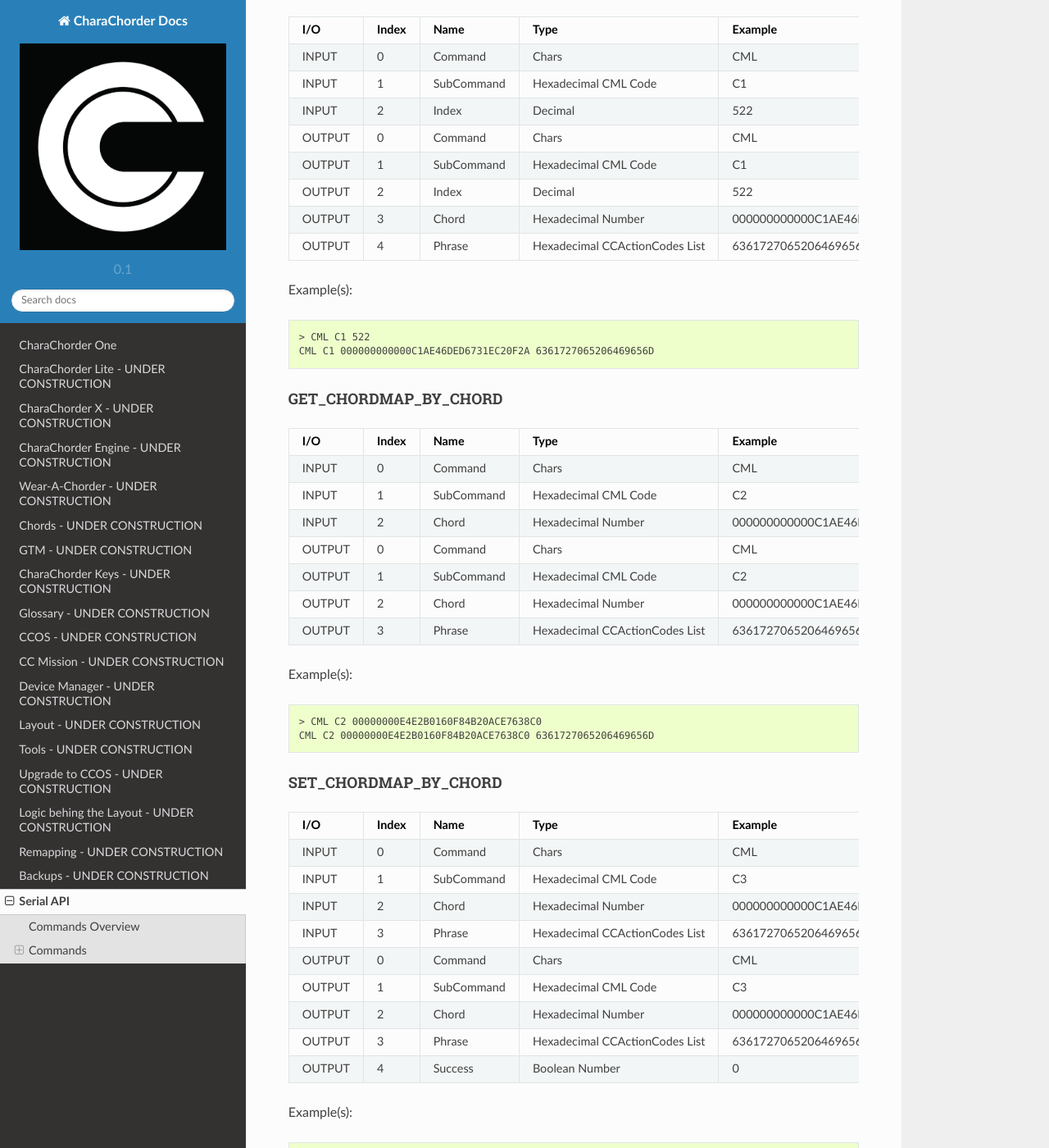
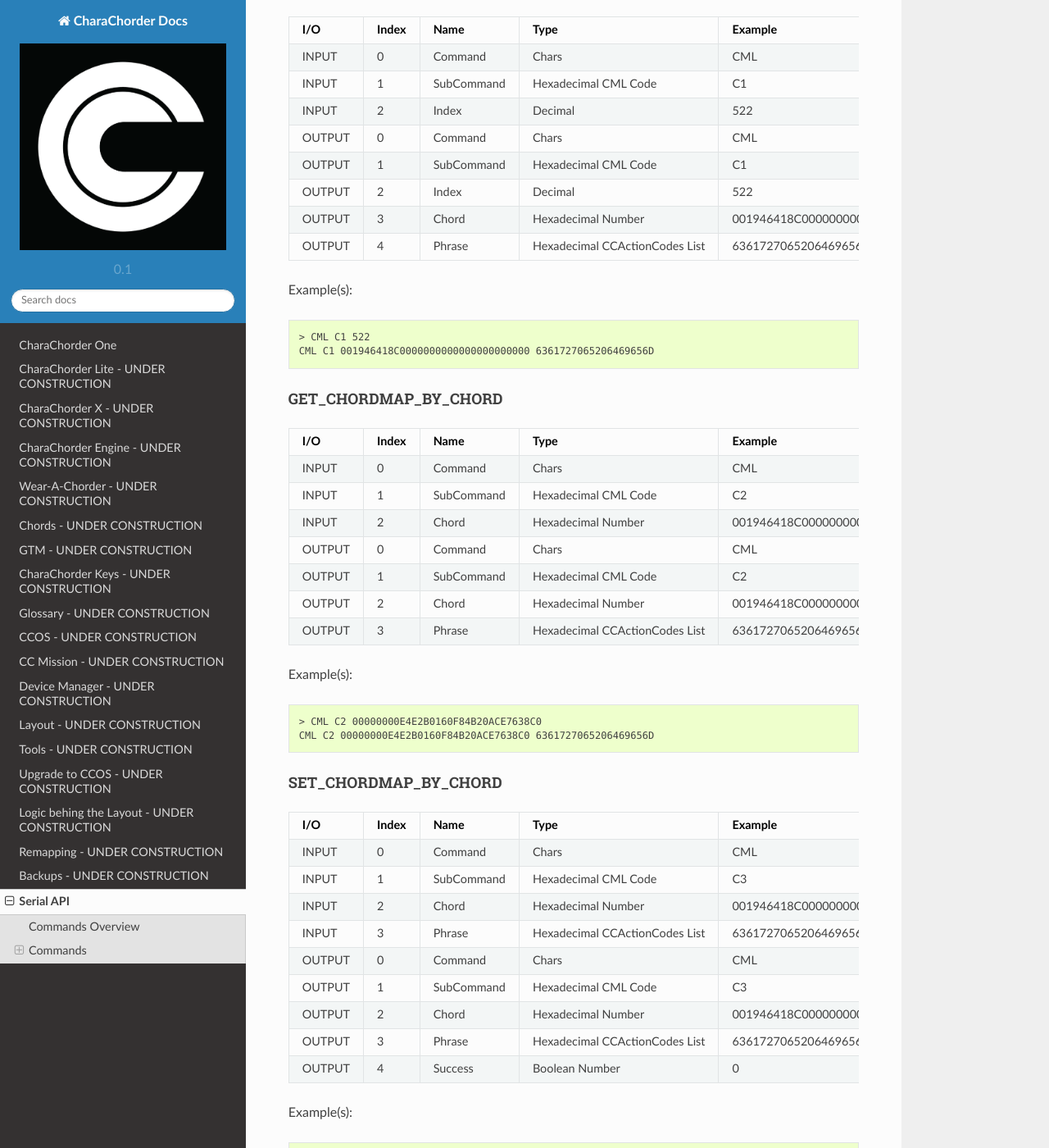
Before and after one commit to CharaChorder/docs, a Sphinx documentation site: the page built from docs/SerialAPI.rst, in a window 1280 px wide and 1400 px high, scrolled down 3373 px. Shown: the whole window at 82% size. Built offline with Sphinx 7.4.7 and the Read the Docs theme 2.0.0, drawn with Linux system fonts in a browser that asks for light colours; some of the changed text lies outside the part shown.

Commit message:
Fix incorrect chord hex

```diff
--- a/docs/SerialAPI.rst
+++ b/docs/SerialAPI.rst
@@ -138,7 +138,7 @@
    "OUTPUT","0","Command","Chars","CML",""
    "OUTPUT","1","SubCommand","Hexadecimal CML Code","C1",""
    "OUTPUT","2","Index","Decimal","522",""
-   "OUTPUT","3","Chord","Hexadecimal Number","000000000000C1AE46DED6731EC20F2A","this will be 0 if index is out of bounds"
+   "OUTPUT","3","Chord","Hexadecimal Number","001946418C0000000000000000000000","this will be 0 if index is out of bounds"
    "OUTPUT","4","Phrase","Hexadecimal CCActionCodes List","6361727065206469656D","carpe diem; this will be 0 if index is out of bounds"
 
 Example(s):
@@ -146,7 +146,7 @@
 .. code-block:: none
 
    > CML C1 522
-   CML C1 000000000000C1AE46DED6731EC20F2A 6361727065206469656D
+   CML C1 001946418C0000000000000000000000 6361727065206469656D
 
 GET_CHORDMAP_BY_CHORD
 ^^^^^^^^^^^^^^^^^^^^^
@@ -156,10 +156,10 @@
 
    "INPUT","0","Command","Chars","CML",""
    "INPUT","1","SubCommand","Hexadecimal CML Code","C2","get chordmap by chord"
-   "INPUT","2","Chord","Hexadecimal Number","000000000000C1AE46DED6731EC20F2A",""
+   "INPUT","2","Chord","Hexadecimal Number","001946418C0000000000000000000000",""
    "OUTPUT","0","Command","Chars","CML",""
    "OUTPUT","1","SubCommand","Hexadecimal CML Code","C2",""
-   "OUTPUT","2","Chord","Hexadecimal Number","000000000000C1AE46DED6731EC20F2A",""
+   "OUTPUT","2","Chord","Hexadecimal Number","001946418C0000000000000000000000",""
    "OUTPUT","3","Phrase","Hexadecimal CCActionCodes List","6361727065206469656D","carpe diem; this will be 0 if chordmap is not in the library"
 
 Example(s):
@@ -177,11 +177,11 @@
 
    "INPUT","0","Command","Chars","CML",""
    "INPUT","1","SubCommand","Hexadecimal CML Code","C3","set chordmap by chord"
-   "INPUT","2","Chord","Hexadecimal Number","000000000000C1AE46DED6731EC20F2A",""
+   "INPUT","2","Chord","Hexadecimal Number","001946418C0000000000000000000000",""
    "INPUT","3","Phrase","Hexadecimal CCActionCodes List","6361727065206469656D","carpe diem"
    "OUTPUT","0","Command","Chars","CML",""
    "OUTPUT","1","SubCommand","Hexadecimal CML Code","C3",""
-   "OUTPUT","2","Chord","Hexadecimal Number","000000000000C1AE46DED6731EC20F2A",""
+   "OUTPUT","2","Chord","Hexadecimal Number","001946418C0000000000000000000000",""
    "OUTPUT","3","Phrase","Hexadecimal CCActionCodes List","6361727065206469656D","carpe diem; this will be 0 if there was a problem adding this chordmap to the library"
    "OUTPUT","4","Success","Boolean Number","0","This will be 0 on success, or greater than zero for an error if the chordmap did not exist or the deletion was unsuccessful"
 
@@ -200,10 +200,10 @@
 
    "INPUT","0","Command","Chars","CML",""
    "INPUT","1","SubCommand","Hexadecimal CML Code","C4","delete chordmap by chord"
-   "INPUT","2","Chord","Hexadecimal Number","000000000000C1AE46DED6731EC20F2A",""
+   "INPUT","2","Chord","Hexadecimal Number","001946418C0000000000000000000000",""
    "OUTPUT","0","Command","Chars","CML",""
    "OUTPUT","1","SubCommand","Hexadecimal CML Code","C4",""
-   "OUTPUT","2","Chord","Hexadecimal Number","000000000000C1AE46DED6731EC20F2A","this will be 0 if the chordmap did not exist or the deletion was uns uccessful"
+   "OUTPUT","2","Chord","Hexadecimal Number","001946418C0000000000000000000000","this will be 0 if the chordmap did not exist or the deletion was uns uccessful"
    "OUTPUT","3","Success","Boolean Number","0","This will be 0 on success, or greater than zero for an error if the chordmap did not exist or the deletion was unsuccessful"
 
 Example(s):
@@ -471,10 +471,10 @@
 
    "INPUT","0","Command","Chars","SIM",""
    "INPUT","1","SubCommand","Chars","CHORD","CHORD or KEYSTATE; may change this to Hexadecimal codes"
-   "INPUT","2","Data In","Hexadecimal Number","000000000000C1AE46DED6731EC20F2A","chords should be 32 characters"
+   "INPUT","2","Data In","Hexadecimal Number","001946418C0000000000000000000000","chords should be 32 characters"
    "OUTPUT","0","Command","Chars","SIM",""
    "OUTPUT","1","SubCommand","Chars","CHORD",""
-   "OUTPUT","2","Data In","Hexadecimal Number","000000000000C1AE46DED6731EC20F2A",""
+   "OUTPUT","2","Data In","Hexadecimal Number","001946418C0000000000000000000000",""
    "OUTPUT","3","Data Out","Hexadecimal CCActionCodes List","6361727065206469656D","carpe diem"
 
 
@@ -482,8 +482,8 @@
 
 .. code-block:: none
 
-   > SIM CHORD 000000000000C1AE46DED6731EC20F2A
-   SIM CHORD 000000000000C1AE46DED6731EC20F2A 6361727065206469656D
+   > SIM CHORD 001946418C0000000000000000000000
+   SIM CHORD 001946418C0000000000000000000000 6361727065206469656D
 
 .. code-block:: none
 
```
